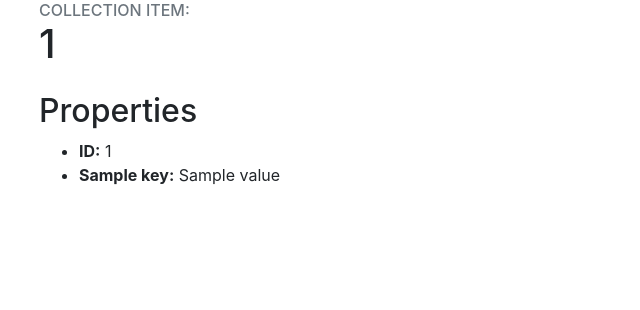
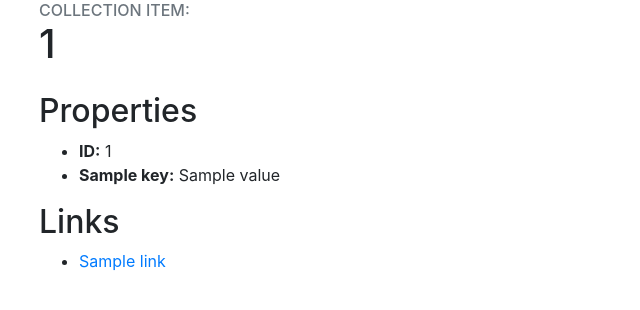
Before and after one commit to developmentseed/eoapi-devseed, a Python web app: template runtimes/eoapi/stac/eoapi/stac/templates/item.html in a window 1280 px wide. Shown: the part 175-485 px from the top of the page, without its empty margins (0-640 px from the left). Run offline with Jinja, Linux system fonts and the light colour scheme; the template is opened without the code that fills it: most values are stand-ins (such as "Sample title", 1, 10 or a date in 2020); some libraries are stand-ins or nearby versions.

Commit message:
Add item links

```diff
--- a/runtimes/eoapi/stac/eoapi/stac/templates/item.html
+++ b/runtimes/eoapi/stac/eoapi/stac/templates/item.html
@@ -30,6 +30,13 @@
       <li><strong>ID:</strong> {{ response.id }}</li>
       {% for key, value in response.properties.items() %}
       <li><strong>{{ key }}:</strong> {{ value }}</li>
+      {% endfor %}
+    </ul>
+
+    <h2>Links</h2>
+    <ul>
+      {% for link in response.links %}
+      <li><a href="{{ link.href }}">{{ link.title or link.rel }}</a></li>
       {% endfor %}
     </ul>
   </div>
```
